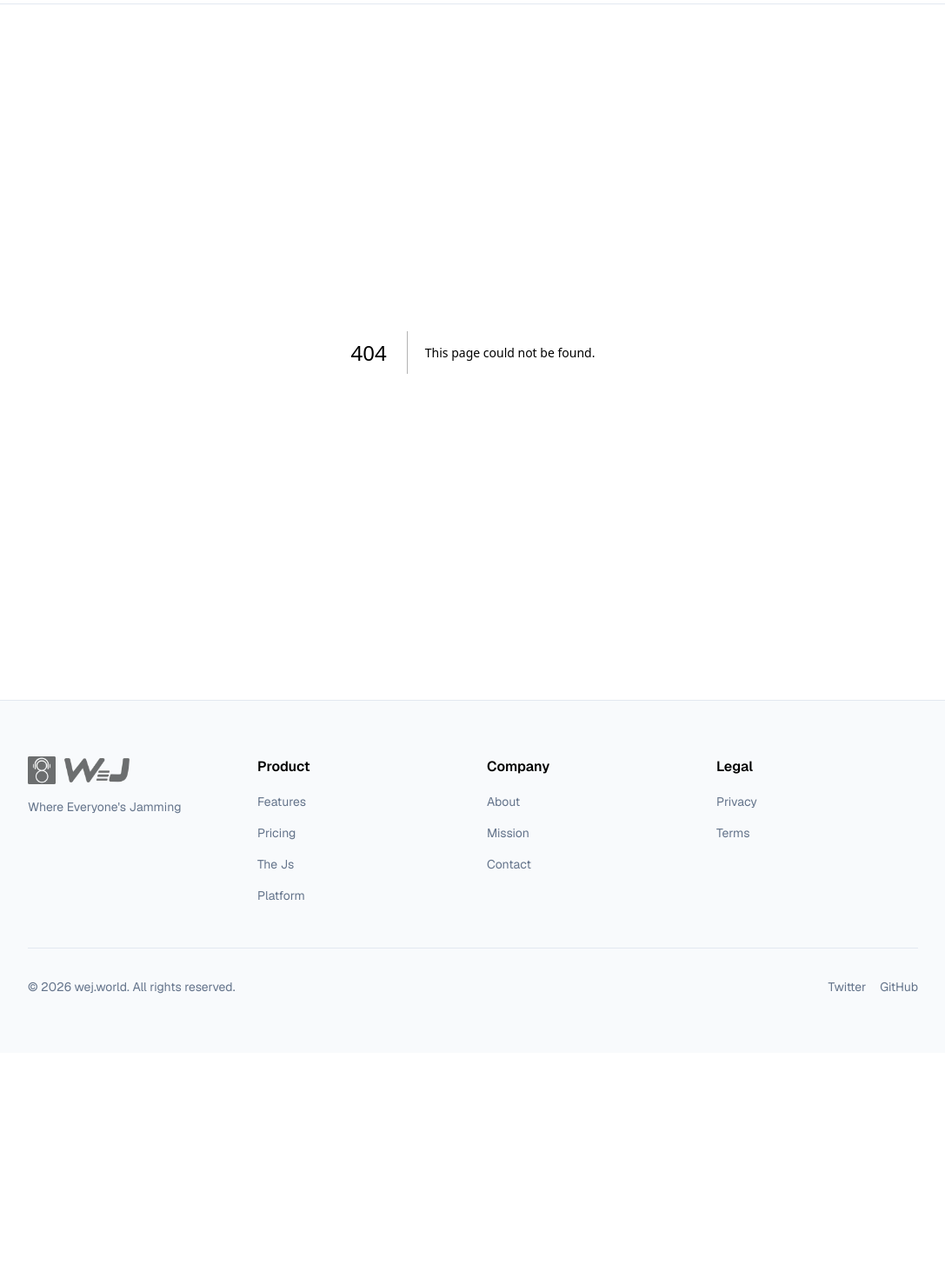
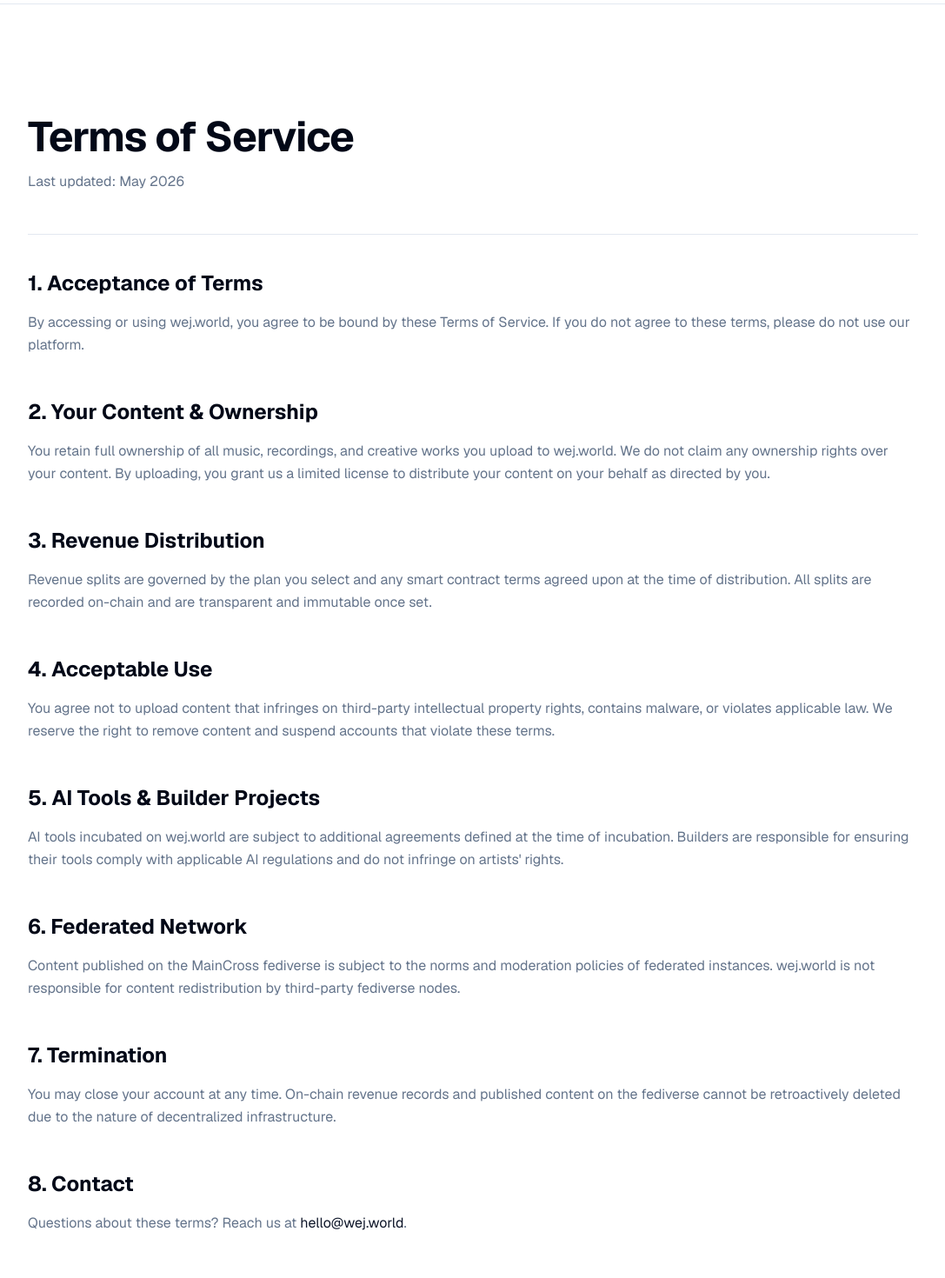
Before and after one commit to amitrathore/wej-world-web, a Next.js app: page /terms in a window 1280 px wide. Before the commit this address had no page. Shown: the part 60-1530 px from the top of the page at 87% size, without its empty margins (96-1183 px from the left). Before the commit the page ends 1271 px from the top, so only its background shows below. Built offline with nearby package versions, Linux system fonts and the light colour scheme.

Commit message:
Add /privacy and /terms pages to fix broken footer links
https://claude.ai/code/session_01JVETUKMfDbukX8JH5Q3vvA

```diff
--- /dev/null
+++ b/app/privacy/page.tsx
@@ -0,0 +1,94 @@
+import { Separator } from "@/components/ui/separator";
+import { SITE } from "@/lib/constants";
+import type { Metadata } from "next";
+
+export const metadata: Metadata = {
+  title: "Privacy Policy",
+  description: `Privacy policy for ${SITE.name}`,
+};
+
+export default function PrivacyPage() {
+  return (
+    <div className="py-24 md:py-32">
+      <div className="container max-w-4xl">
+        <section className="mb-12">
+          <h1 className="text-4xl md:text-5xl font-bold tracking-tight mb-4">
+            Privacy Policy
+          </h1>
+          <p className="text-muted-foreground">Last updated: May 2026</p>
+        </section>
+
+        <Separator className="my-10" />
+
+        <div className="space-y-12 text-muted-foreground leading-relaxed">
+          <section>
+            <h2 className="text-2xl font-bold text-foreground mb-4">1. Information We Collect</h2>
+            <p>
+              We collect information you provide directly to us, such as when you create an account,
+              upload music, or contact us for support. This may include your name, email address,
+              payment information, and content you upload to the platform.
+            </p>
+          </section>
+
+          <section>
+            <h2 className="text-2xl font-bold text-foreground mb-4">2. How We Use Your Information</h2>
+            <p>
+              We use the information we collect to provide, maintain, and improve our services,
+              process transactions, send you technical notices and support messages, and respond
+              to your comments and questions.
+            </p>
+          </section>
+
+          <section>
+            <h2 className="text-2xl font-bold text-foreground mb-4">3. Revenue & Blockchain Data</h2>
+            <p>
+              Revenue distribution data recorded on-chain is publicly visible by design as part of
+              our transparency model. Your wallet address and transaction history related to
+              {" "}{SITE.name} may be visible on the public blockchain.
+            </p>
+          </section>
+
+          <section>
+            <h2 className="text-2xl font-bold text-foreground mb-4">4. Federated Network (MainCross)</h2>
+            <p>
+              Content you publish on the MainCross fediverse is distributed across federated servers.
+              Once published, content may be cached or stored by third-party fediverse instances
+              outside our control.
+            </p>
+          </section>
+
+          <section>
+            <h2 className="text-2xl font-bold text-foreground mb-4">5. Data Sharing</h2>
+            <p>
+              We do not sell your personal information. We may share information with service
+              providers who assist in operating our platform, subject to confidentiality agreements.
+            </p>
+          </section>
+
+          <section>
+            <h2 className="text-2xl font-bold text-foreground mb-4">6. Your Rights</h2>
+            <p>
+              You may access, update, or delete your personal information at any time through your
+              account settings or by contacting us at{" "}
+              <a href="mailto:hello@wej.world" className="text-primary hover:underline">
+                hello@wej.world
+              </a>
+              .
+            </p>
+          </section>
+
+          <section>
+            <h2 className="text-2xl font-bold text-foreground mb-4">7. Contact</h2>
+            <p>
+              Questions about this policy? Reach us at{" "}
+              <a href="mailto:hello@wej.world" className="text-primary hover:underline">
+                hello@wej.world
+              </a>
+              .
+            </p>
+          </section>
+        </div>
+      </div>
+    </div>
+  );
+}
--- /dev/null
+++ b/app/terms/page.tsx
@@ -0,0 +1,101 @@
+import { Separator } from "@/components/ui/separator";
+import { SITE } from "@/lib/constants";
+import type { Metadata } from "next";
+
+export const metadata: Metadata = {
+  title: "Terms of Service",
+  description: `Terms of service for ${SITE.name}`,
+};
+
+export default function TermsPage() {
+  return (
+    <div className="py-24 md:py-32">
+      <div className="container max-w-4xl">
+        <section className="mb-12">
+          <h1 className="text-4xl md:text-5xl font-bold tracking-tight mb-4">
+            Terms of Service
+          </h1>
+          <p className="text-muted-foreground">Last updated: May 2026</p>
+        </section>
+
+        <Separator className="my-10" />
+
+        <div className="space-y-12 text-muted-foreground leading-relaxed">
+          <section>
+            <h2 className="text-2xl font-bold text-foreground mb-4">1. Acceptance of Terms</h2>
+            <p>
+              By accessing or using {SITE.name}, you agree to be bound by these Terms of Service.
+              If you do not agree to these terms, please do not use our platform.
+            </p>
+          </section>
+
+          <section>
+            <h2 className="text-2xl font-bold text-foreground mb-4">2. Your Content & Ownership</h2>
+            <p>
+              You retain full ownership of all music, recordings, and creative works you upload
+              to {SITE.name}. We do not claim any ownership rights over your content. By uploading,
+              you grant us a limited license to distribute your content on your behalf as directed
+              by you.
+            </p>
+          </section>
+
+          <section>
+            <h2 className="text-2xl font-bold text-foreground mb-4">3. Revenue Distribution</h2>
+            <p>
+              Revenue splits are governed by the plan you select and any smart contract terms
+              agreed upon at the time of distribution. All splits are recorded on-chain and are
+              transparent and immutable once set.
+            </p>
+          </section>
+
+          <section>
+            <h2 className="text-2xl font-bold text-foreground mb-4">4. Acceptable Use</h2>
+            <p>
+              You agree not to upload content that infringes on third-party intellectual property
+              rights, contains malware, or violates applicable law. We reserve the right to remove
+              content and suspend accounts that violate these terms.
+            </p>
+          </section>
+
+          <section>
+            <h2 className="text-2xl font-bold text-foreground mb-4">5. AI Tools & Builder Projects</h2>
+            <p>
+              AI tools incubated on {SITE.name} are subject to additional agreements defined at
+              the time of incubation. Builders are responsible for ensuring their tools comply with
+              applicable AI regulations and do not infringe on artists&apos; rights.
+            </p>
+          </section>
+
+          <section>
+            <h2 className="text-2xl font-bold text-foreground mb-4">6. Federated Network</h2>
+            <p>
+              Content published on the MainCross fediverse is subject to the norms and moderation
+              policies of federated instances. {SITE.name} is not responsible for content
+              redistribution by third-party fediverse nodes.
+            </p>
+          </section>
+
+          <section>
+            <h2 className="text-2xl font-bold text-foreground mb-4">7. Termination</h2>
+            <p>
+              You may close your account at any time. On-chain revenue records and published
+              content on the fediverse cannot be retroactively deleted due to the nature of
+              decentralized infrastructure.
+            </p>
+          </section>
+
+          <section>
+            <h2 className="text-2xl font-bold text-foreground mb-4">8. Contact</h2>
+            <p>
+              Questions about these terms? Reach us at{" "}
+              <a href="mailto:hello@wej.world" className="text-primary hover:underline">
+                hello@wej.world
+              </a>
+              .
+            </p>
+          </section>
+        </div>
+      </div>
+    </div>
+  );
+}
```
